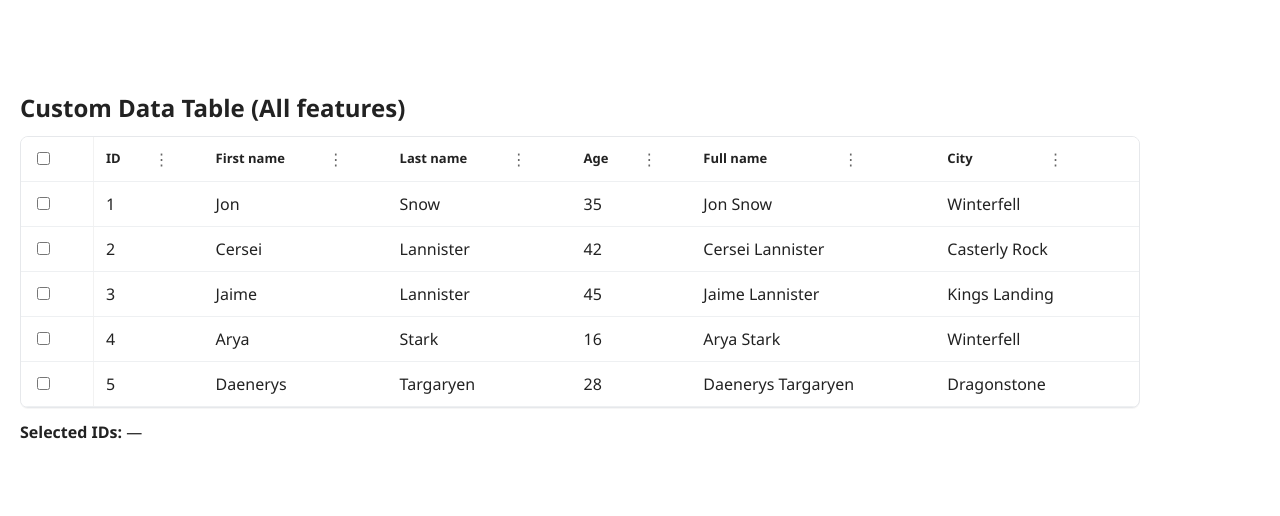
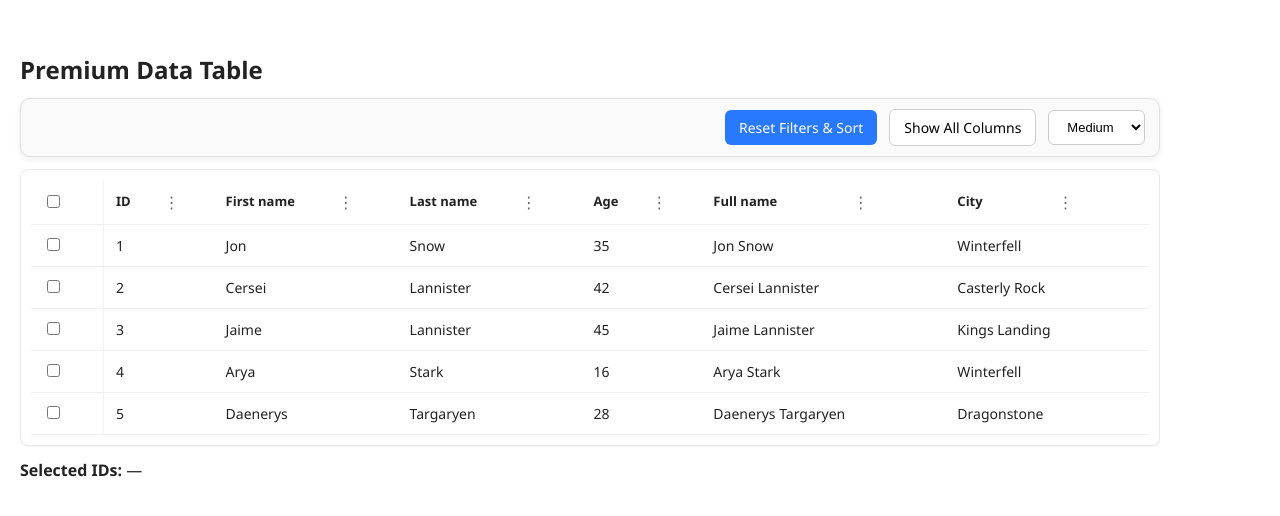
Before and after one commit to meghanashankar870/react-filter, a React (Vite) app: page / in a window 1280 px wide. Shown: the part 138-654 px from the top of the page. Built offline with nearby package versions, Linux system fonts and the light colour scheme.

Commit message:
made changes

```diff
--- a/src/App.css
+++ b/src/App.css
@@ -211,3 +211,98 @@ thead th {
   background: #e8e8e8;
   margin: 6px 0;
 }
+
+/* =============================== */
+/*        MUI TOOLBAR STYLE        */
+/* =============================== */
+
+.mui-toolbar {
+  display: flex;
+  gap: 12px;
+  justify-content: flex-end;
+  align-items: center;
+  padding: 10px 14px;
+  background: #fafafa;
+  border: 1px solid #e0e0e0;
+  border-radius: 10px;
+  box-shadow: 0 2px 6px rgba(0,0,0,0.08);
+  margin-bottom: 14px;
+}
+
+/* ------------------------- */
+/*      Buttons (MUI)        */
+/* ------------------------- */
+
+.mui-btn {
+  padding: 6px 14px;
+  border-radius: 6px;
+  font-size: 13px;
+  cursor: pointer;
+  transition: all 0.15s ease;
+  border: none;
+}
+
+/* Filled button */
+.mui-btn-primary {
+  background: #1976d2;
+  color: white;
+}
+.mui-btn-primary:hover {
+  background: #1155a4;
+}
+
+/* Outline button */
+.mui-btn-outline {
+  background: white;
+  border: 1px solid #c5c5c5;
+}
+.mui-btn-outline:hover {
+  background: #f5f5f5;
+}
+
+/* ------------------------- */
+/*       Size Selector        */
+/* ------------------------- */
+
+.mui-select {
+  padding: 6px 10px;
+  font-size: 13px;
+  border-radius: 6px;
+  border: 1px solid #c5c5c5;
+  background: white;
+  cursor: pointer;
+  transition: all 0.15s ease;
+}
+.mui-select:hover {
+  border-color: #1976d2;
+}
+
+.mui-toolbar {
+  display: flex;
+  gap: 12px;
+  margin-bottom: 12px;
+}
+
+.mui-btn {
+  padding: 8px 14px;
+  border-radius: 6px;
+  font-size: 14px;
+  cursor: pointer;
+  border: 1px solid #d0d0d0;
+}
+
+.mui-btn-primary {
+  background: #2979ff;
+  color: white;
+  border: none;
+}
+
+.mui-btn-outline {
+  background: white;
+}
+
+.mui-select {
+  padding: 8px 14px;
+  border: 1px solid #ccc;
+  border-radius: 6px;
+}
--- a/src/App.jsx
+++ b/src/App.jsx
@@ -12,13 +12,11 @@ function App() {
     { id: 5, firstName: "Daenerys", lastName: "Targaryen", age: 28, city: "Dragonstone" },
   ];
 
-  // auto generate fullName
   const dataWithFullName = initialData.map((r) => ({
     ...r,
     fullName: `${r.firstName} ${r.lastName}`,
   }));
 
-  // column definitions (also controls default widths)
   const defaultColumns = [
     { key: "id", title: "ID", width: 70 },
     { key: "firstName", title: "First name", width: 160 },
@@ -32,36 +30,29 @@ function App() {
   const [selected, setSelected] = useState(new Set());
   const [selectAll, setSelectAll] = useState(false);
 
-  // sort config
   const [sortConfig, setSortConfig] = useState({ column: null, direction: null });
-
   const [columnWidths, setColumnWidths] = useState(
     Object.fromEntries(defaultColumns.map((c) => [c.key, c.width]))
   );
 
-  const [filterPosition, setFilterPosition] = useState(null);
   const [filters, setFilters] = useState([]);
   const [filterAnchor, setFilterAnchor] = useState(null);
 
-  // ---------- NEW: hiddenColumns state ----------
-  const [hiddenColumns, setHiddenColumns] = useState([]); // array of column keys hidden
+  const [hiddenColumns, setHiddenColumns] = useState([]);
+  const [manageOpen, setManageOpen] = useState(false);
+
   const hideColumn = (colKey) => {
-    setHiddenColumns((prev) => (prev.includes(colKey) ? prev : [...prev, colKey]));
+    setHiddenColumns((prev) => [...prev, colKey]);
   };
   const showColumn = (colKey) => {
     setHiddenColumns((prev) => prev.filter((k) => k !== colKey));
   };
-
-  // Manage columns panel open state
-  const [manageOpen, setManageOpen] = useState(false);
-
   const toggleColumn = (colKey) => {
     setHiddenColumns((prev) =>
       prev.includes(colKey) ? prev.filter((k) => k !== colKey) : [...prev, colKey]
     );
   };
 
-  // sorting handler
   const handleSort = (column, direction) => {
     setSortConfig((prev) => {
       if (prev.column === column && prev.direction === direction) {
@@ -71,32 +62,34 @@ function App() {
     });
   };
 
-  // comparator (robust)
   const compareValues = (A, B, direction = "asc") => {
     if (A === undefined || A === null) A = "";
     if (B === undefined || B === null) B = "";
     const numA = Number(A);
     const numB = Number(B);
     const bothNumbers = Number.isFinite(numA) && Number.isFinite(numB);
-    if (bothNumbers) return direction === "asc" ? numA - numB : numB - numA;
+
+    if (bothNumbers) {
+      return direction === "asc" ? numA - numB : numB - numA;
+    }
+
     const sA = String(A).trim().toLowerCase();
     const sB = String(B).trim().toLowerCase();
-    const cmp = sA.localeCompare(sB, undefined, { numeric: true, sensitivity: "base" });
+    const cmp = sA.localeCompare(sB);
+
     return direction === "asc" ? cmp : -cmp;
   };
 
-  // processed data (filters then sort)
   const processedData = useMemo(() => {
     let rows = [...data];
 
-    if (Array.isArray(filters) && filters.length > 0) {
+    if (filters.length > 0) {
       rows = rows.filter((row) =>
         filters.every((f) => {
           const raw = row[f.column];
           const cell = String(raw ?? "").toLowerCase();
           const val = String(f.value ?? "").toLowerCase();
 
-      // numeric compare if both valid numbers
           const numCell = Number(raw);
           const numVal = Number(f.value);
 
@@ -105,7 +98,6 @@ function App() {
             if (f.operator === "lt") return numCell < numVal;
           }
 
-      // text compares
           if (f.operator === "contains") return cell.includes(val);
           if (f.operator === "equals") return cell === val;
           if (f.operator === "startsWith") return cell.startsWith(val);
@@ -115,16 +107,13 @@ function App() {
       );
     }
 
-
     if (sortConfig.column && sortConfig.direction) {
-      const col = sortConfig.column;
-      rows.sort((a, b) => compareValues(a[col], b[col], sortConfig.direction));
+      rows.sort((a, b) => compareValues(a[sortConfig.column], b[sortConfig.column], sortConfig.direction));
     }
 
     return rows;
   }, [data, filters, sortConfig]);
 
-  // selection handlers
   useEffect(() => {
     setSelected(new Set());
     setSelectAll(false);
@@ -135,51 +124,70 @@ function App() {
     if (s.has(id)) s.delete(id);
     else s.add(id);
     setSelected(s);
-    setSelectAll(s.size === processedData.length && processedData.length > 0);
+    setSelectAll(s.size === processedData.length);
   };
 
   const toggleSelectAll = () => {
     if (selectAll) {
       setSelected(new Set());
-      setSelectAll(false);
     } else {
       setSelected(new Set(processedData.map((r) => r.id)));
-      setSelectAll(true);
     }
+    setSelectAll(!selectAll);
   };
 
-  const handleColumnResize = (columnKey, delta) => {
-    setColumnWidths((prev) => {
-      const next = { ...prev };
-      const newWidth = Math.max(40, (next[columnKey] || 80) + delta);
-      next[columnKey] = newWidth;
-      return next;
-    });
+  const onFiltersChange = (newFilters) => setFilters(newFilters);
+
+  const visibleColumns = defaultColumns.filter((c) => !hiddenColumns.includes(c.key));
+
+  // ⭐ Toolbar Logic
+  const resetFiltersAndSort = () => {
+    setFilters([]);
+    setSortConfig({ column: null, direction: null });
   };
 
-  // receive filters
-  const onFiltersChange = (newFilters) => {
-    setFilters(newFilters);
-  };
+  const showAllColumns = () => setHiddenColumns([]);
 
-  // columns to render (exclude hidden)
-  const visibleColumns = defaultColumns.filter((c) => !hiddenColumns.includes(c.key));
+  const [tableSize, setTableSize] = useState("medium");
+
+  const sizeStyle =
+    tableSize === "small"
+      ? { fontSize: "12px", padding: "4px" }
+      : tableSize === "large"
+      ? { fontSize: "16px", padding: "14px" }
+      : { fontSize: "14px", padding: "10px" };
 
   return (
     <div className="table-wrapper">
-      <h2 style={{ margin: "10px 0" }}>Custom Data Table (All features)</h2>
-      <div className="table-container">
+      <h2 style={{ margin: "10px 0" }}>Premium Data Table</h2>
+
+      {/* ⭐ MUI Styled Toolbar */}
+      <div className="mui-toolbar">
+        <button className="mui-btn mui-btn-primary" onClick={resetFiltersAndSort}>
+          Reset Filters & Sort
+        </button>
+
+        <button className="mui-btn mui-btn-outline" onClick={showAllColumns}>
+          Show All Columns
+        </button>
+
+        <select
+          value={tableSize}
+          onChange={(e) => setTableSize(e.target.value)}
+          className="mui-select"
+        >
+          <option value="small">Small</option>
+          <option value="medium">Medium</option>
+          <option value="large">Large</option>
+        </select>
+      </div>
+
+      <div className="table-container" style={sizeStyle}>
         <table>
           <thead>
             <tr>
-              {/* checkbox column header */}
               <th style={{ width: 48 }} className="sticky-col">
-                <input
-                  type="checkbox"
-                  checked={selectAll}
-                  onChange={toggleSelectAll}
-                  aria-label="Select all"
-                />
+                <input type="checkbox" checked={selectAll} onChange={toggleSelectAll} />
               </th>
 
               {visibleColumns.map((col) => (
@@ -190,23 +198,19 @@ function App() {
                   width={columnWidths[col.key]}
                   onSort={handleSort}
                   sortConfig={sortConfig}
-                  onResize={handleColumnResize}
+                  onResize={(k, d) =>
+                    setColumnWidths((prev) => ({
+                      ...prev,
+                      [k]: Math.max(40, (prev[k] || 80) + d),
+                    }))
+                  }
                   onOpenFilter={(columnKey, event) => {
                     const rect = event.currentTarget.getBoundingClientRect();
-
-  setFilterAnchor({
-    left: rect.left,
-    bottom: rect.bottom,
-  });
-
+                    setFilterAnchor({ left: rect.left, bottom: rect.bottom });
                     setFilters([{ column: columnKey, operator: "contains", value: "" }]);
                   }}
-
-
-
-
-                  onHideColumn={(column) => hideColumn(column)}           // <-- wired
-                  onOpenManageColumns={() => setManageOpen(true)}          // <-- wired
+                  onHideColumn={hideColumn}
+                  onOpenManageColumns={() => setManageOpen(true)}
                 />
               ))}
             </tr>
@@ -214,23 +218,13 @@ function App() {
 
           <tbody>
             {processedData.map((row) => (
-              <tr key={row.id} className="table-row">
+              <tr key={row.id}>
                 <td style={{ width: 48 }} className="sticky-col">
-                  <input
-                    type="checkbox"
-                    checked={selected.has(row.id)}
-                    onChange={() => toggleRowSelect(row.id)}
-                    aria-label={`Select row ${row.id}`}
-                  />
+                  <input type="checkbox" checked={selected.has(row.id)} onChange={() => toggleRowSelect(row.id)} />
                 </td>
 
                 {visibleColumns.map((col) => (
-                  <td
-                    key={col.key}
-                    style={{ width: columnWidths[col.key], maxWidth: columnWidths[col.key] }}
-                  >
-                    {row[col.key]}
-                  </td>
+                  <td key={col.key}>{row[col.key]}</td>
                 ))}
               </tr>
             ))}
@@ -246,7 +240,6 @@ function App() {
         </table>
       </div>
 
-      {/* Filter panel (floating) */}
       <FilterPanel
         columns={defaultColumns}
         onChange={onFiltersChange}
@@ -255,33 +248,21 @@ function App() {
         onClose={() => setFilterAnchor(null)}
       />
 
-      {/* Manage columns modal/popup */}
       {manageOpen && (
-        <div className="manage-popup" role="dialog" aria-label="Manage Columns">
-          <div style={{ display: "flex", justifyContent: "space-between", alignItems: "center" }}>
-            <h4 style={{ margin: 0 }}>Manage columns</h4>
-            <button onClick={() => setManageOpen(false)}>Close</button>
-          </div>
-
-          <div style={{ marginTop: 10 }}>
+        <div className="manage-popup">
+          <h4>Manage Columns</h4>
           {defaultColumns.map((col) => (
-              <label key={col.key} style={{ display: "flex", alignItems: "center", gap: 8, margin: "6px 0" }}>
+            <label key={col.key}>
               <input
                 type="checkbox"
                 checked={!hiddenColumns.includes(col.key)}
                 onChange={() => toggleColumn(col.key)}
               />
-                <span>{col.title}</span>
-                {/* add quick show/hide buttons */}
-                <button
-                  style={{ marginLeft: "auto" }}
-                  onClick={() => (hiddenColumns.includes(col.key) ? showColumn(col.key) : hideColumn(col.key))}
-                >
-                  {hiddenColumns.includes(col.key) ? "Show" : "Hide"}
-                </button>
+              {col.title}
             </label>
           ))}
-          </div>
+          <br />
+          <button onClick={() => setManageOpen(false)}>Close</button>
         </div>
       )}
 
--- a/src/FilterPanel.jsx
+++ b/src/FilterPanel.jsx
@@ -1,106 +1,88 @@
 import React, { useEffect, useState } from "react";
 import ReactDOM from "react-dom";
 
-export default function FilterPanel({
-  columns = [],
-  onChange,
-  activeFilters = [],
-  anchor,
-  onClose
-}) {
-
+export default function FilterPanel({ columns = [], onChange, activeFilters = [], anchor, onClose }) {
+  // Do not render if no anchor
   if (!anchor) return null;
 
   const [filters, setFilters] = useState(
-    activeFilters.length
-      ? activeFilters
-      : [{ column: columns[0]?.key, operator: "contains", value: "" }]
+    activeFilters && activeFilters.length ? activeFilters : [{ column: anchor.columnKey || columns[0]?.key, operator: "contains", value: "" }]
   );
 
   useEffect(() => {
     if (onChange) onChange(filters);
-  }, [filters]);
+  }, [filters, onChange]);
 
   useEffect(() => {
-    setFilters(activeFilters);
+    if (activeFilters && activeFilters.length) setFilters(activeFilters);
   }, [activeFilters]);
 
   const updateFilter = (i, key, val) => {
-    const next = [...filters];
-    next[i] = { ...next[i], [key]: val };
-    setFilters(next);
+    setFilters((prev) => {
+      const copy = [...prev];
+      copy[i] = { ...copy[i], [key]: val };
+      return copy;
+    });
   };
 
-  /** ⭐ KEY FIXES ⭐ **/
+  const addFilter = () => setFilters((p) => [...p, { column: columns[0]?.key, operator: "contains", value: "" }]);
+  const removeFilter = (i) => setFilters((p) => p.filter((_, idx) => idx !== i));
+
+  const popupWidth = 380;
+  // position calculation — keep inside viewport
+  const rawLeft = Math.max(8, anchor.left - 20);
+  const left = Math.min(rawLeft, window.innerWidth - popupWidth - 8);
+  const top = Math.max(8, anchor.bottom + 8); // anchor.bottom is viewport coordinate
+
   const popupStyle = {
     position: "fixed",
-    top: anchor.top + 40,        // ✔ shows popup closer under header
-    left: anchor.left - 20,      // ✔ aligns under 3-dot menu
+    top,
+    left,
+    width: popupWidth,
     zIndex: 9999,
-    width: "380px",              // ✔ wider popup so content fits
-    background: "white",
-    borderRadius: "10px",
-    border: "1px solid #ddd",
-    boxShadow: "0 8px 20px rgba(0,0,0,0.15)",
-    padding: "16px"
+    background: "#fff",
+    borderRadius: 12,
+    border: "1px solid #e6e6e6",
+    boxShadow: "0 10px 30px rgba(0,0,0,0.12)",
+    padding: 14,
+    transition: "opacity 120ms ease, transform 120ms ease",
+    transformOrigin: "top left",
   };
 
   const rowStyle = {
     display: "flex",
-    flexWrap: "wrap",            // ✔ fixes overflow
-    gap: "10px",
+    flexWrap: "wrap",
+    gap: 10,
     background: "#fafafa",
-    padding: "10px",
-    borderRadius: "8px",
-    border: "1px solid #e6e6e6",
-    marginBottom: "10px"
+    padding: 10,
+    borderRadius: 8,
+    border: "1px solid #f0f0f0",
+    marginBottom: 10,
+    alignItems: "center",
   };
 
-  const selectStyle = {
-    flex: "1 1 120px",           // ✔ responsive
-    padding: "8px",
-    borderRadius: "6px",
-    border: "1px solid #ccc"
-  };
-
-  const inputStyle = {
-    flex: "2 1 140px",           // ✔ input will not overflow
-    padding: "8px",
-    borderRadius: "6px",
-    border: "1px solid #ccc"
-  };
+  const selectStyle = { flex: "1 1 120px", padding: 8, borderRadius: 6, border: "1px solid #ddd" };
+  const inputStyle = { flex: "2 1 150px", padding: 8, borderRadius: 6, border: "1px solid #ddd" };
+  const smallBtn = { padding: "8px 12px", borderRadius: 6, border: "none", cursor: "pointer" };
 
   return ReactDOM.createPortal(
-    <div style={popupStyle}>
-      <div style={{ display: "flex", justifyContent: "space-between", marginBottom: 10 }}>
-        <strong>Filter</strong>
-        <button
-          onClick={onClose}
-          style={{ background: "transparent", border: "none", fontSize: "20px", cursor: "pointer" }}
-        >
-          ✕
-        </button>
+    <div style={popupStyle} role="dialog" aria-label="Column filter">
+      <div style={{ display: "flex", justifyContent: "space-between", alignItems: "center", marginBottom: 8 }}>
+        <strong>Filters</strong>
+        <div style={{ display: "flex", gap: 8 }}>
+          <button onClick={() => { addFilter(); }} style={{ ...smallBtn, background: "#f3f3f3" }}>+ Add</button>
+          <button onClick={() => { setFilters([]); }} style={{ ...smallBtn, background: "#fff", border: "1px solid #eee" }}>Clear</button>
+          <button onClick={onClose} style={{ ...smallBtn, background: "#1976d2", color: "#fff" }}>Apply</button>
+        </div>
       </div>
 
       {filters.map((f, i) => (
         <div key={i} style={rowStyle}>
-          <select
-            style={selectStyle}
-            value={f.column}
-            onChange={(e) => updateFilter(i, "column", e.target.value)}
-          >
-            {columns.map((c) => (
-              <option key={c.key} value={c.key}>
-                {c.title}
-              </option>
-            ))}
+          <select style={selectStyle} value={f.column} onChange={(e) => updateFilter(i, "column", e.target.value)}>
+            {columns.map((c) => <option key={c.key} value={c.key}>{c.title}</option>)}
           </select>
 
-          <select
-            style={selectStyle}
-            value={f.operator}
-            onChange={(e) => updateFilter(i, "operator", e.target.value)}
-          >
+          <select style={selectStyle} value={f.operator} onChange={(e) => updateFilter(i, "operator", e.target.value)}>
             <option value="contains">contains</option>
             <option value="equals">equals</option>
             <option value="startsWith">starts with</option>
@@ -108,32 +90,12 @@ export default function FilterPanel({
             <option value="lt">less than</option>
           </select>
 
-          <input
-            placeholder="Value"
-            style={inputStyle}
-            value={f.value}
-            onChange={(e) => updateFilter(i, "value", e.target.value)}
-          />
+          <input style={inputStyle} placeholder="Value" value={f.value} onChange={(e) => updateFilter(i, "value", e.target.value)} />
+
+          <button style={{ ...smallBtn, background: "#ffecec", marginLeft: 6 }} onClick={() => removeFilter(i)}>✕</button>
         </div>
       ))}
-
-      <div style={{ textAlign: "right", marginTop: 10 }}>
-        <button
-          onClick={onClose}
-          style={{
-            padding: "8px 14px",
-            background: "#1976d2",
-            color: "white",
-            border: "none",
-            borderRadius: "6px",
-            cursor: "pointer"
-          }}
-        >
-          Apply
-        </button>
-      </div>
     </div>,
-
     document.getElementById("filter-portal")
   );
 }
```
Lines whose indentation alone changed are shown as unchanged.
